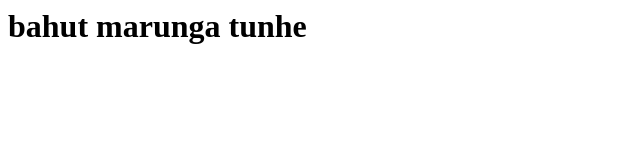
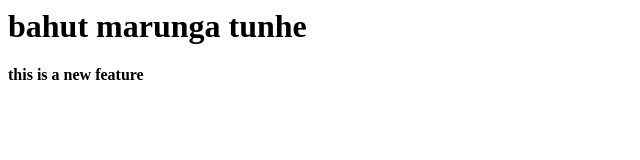
Before and after one commit to Sky07light/localrepo, a plain HTML site: page index.html in a window 1280 px wide. Shown: the whole page, without its empty margins (0-640 px from the left). Drawn offline with Linux system fonts and the light colour scheme.

Commit message:
add new feature

```diff
--- a/index.html
+++ b/index.html
@@ -1 +1,2 @@
 <h1>bahut marunga tunhe </h1>
+<b> this is a new feature</b>
```
